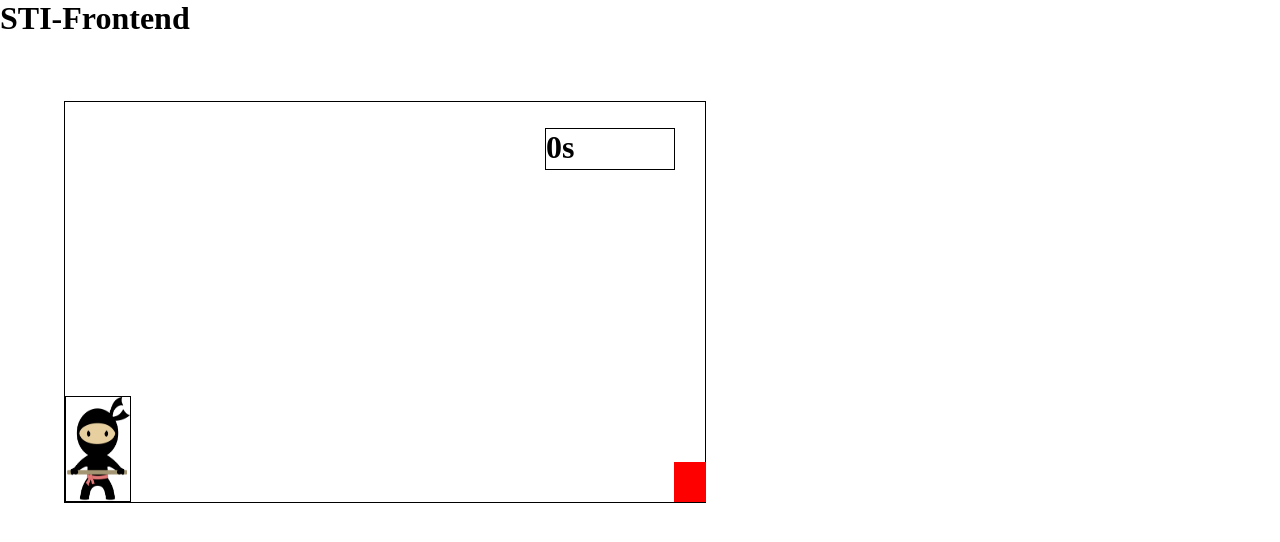
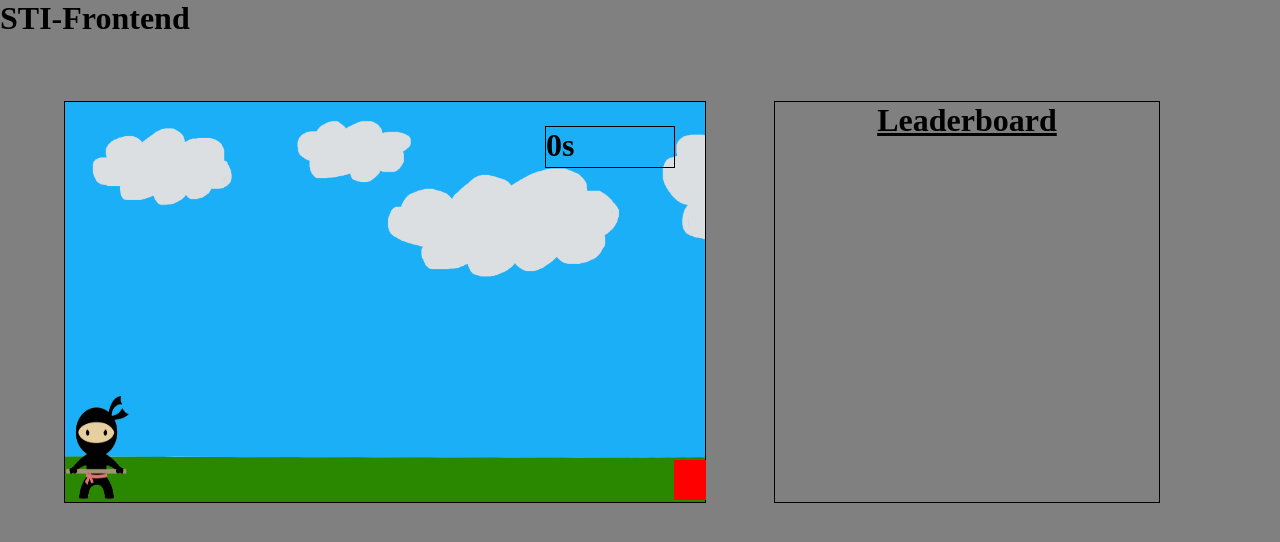
Before and after one commit to pigey/sti-frontend, a website: page public/index.html in a window 1280 px wide. Drawn offline with Linux system fonts and the light colour scheme.

Commit message:
background and leaderboard place

```diff
--- a/public/css/index.css
+++ b/public/css/index.css
@@ -1,17 +1,26 @@
 *{
     padding: 0;
     margin: 0;
+
+}
+body{
+    background-color: gray;
 }
 #app{
     width: 100%;
     height: 100%;
+    display: inline-block;
+    margin-top: 5%;
 }
 #game{
     width: 50%;
     height: 50vh;
     border: 1px solid black;
-    margin-top: 5%;
     margin-left: 5%;
+    display: inline-block;
+    background-image: url(/public/game-background.png);
+    background-size:cover;
+
 }
 .timer{
     width: 20%;
@@ -29,7 +38,6 @@
 #character{
     width: 10%;
     height: 26%;
-    border: 1px solid black;
     position: relative;
     top: 73.5%;
 }
@@ -55,3 +63,20 @@
     70%{top: 40%}
     100%{top: 73.5%}
 }
+
+/* LeaderBoard css */
+
+.leaderboard{
+    width: 30%;
+    height: 50vh;
+    border: 1px solid black;
+    left: 60%;
+    margin-left: 5%;
+    display: inline-block;
+    vertical-align: top;
+    text-align: center;
+
+}
+.leaderContent{
+    text-decoration: underline;
+}
--- a/public/index.html
+++ b/public/index.html
@@ -19,6 +19,11 @@
                 <h1 id="timer">0s</h1>
             </div>
         </div>
+        <div class = "leaderboard">
+            <div class = leaderContent>
+                <h1>Leaderboard</h1>
+            </div>
+        </div>
     </div>
     <script src="js/index.js"></script>
 
```
Also changed, not shown: public/game-background.png (added). Lines whose indentation alone changed are shown as unchanged.
